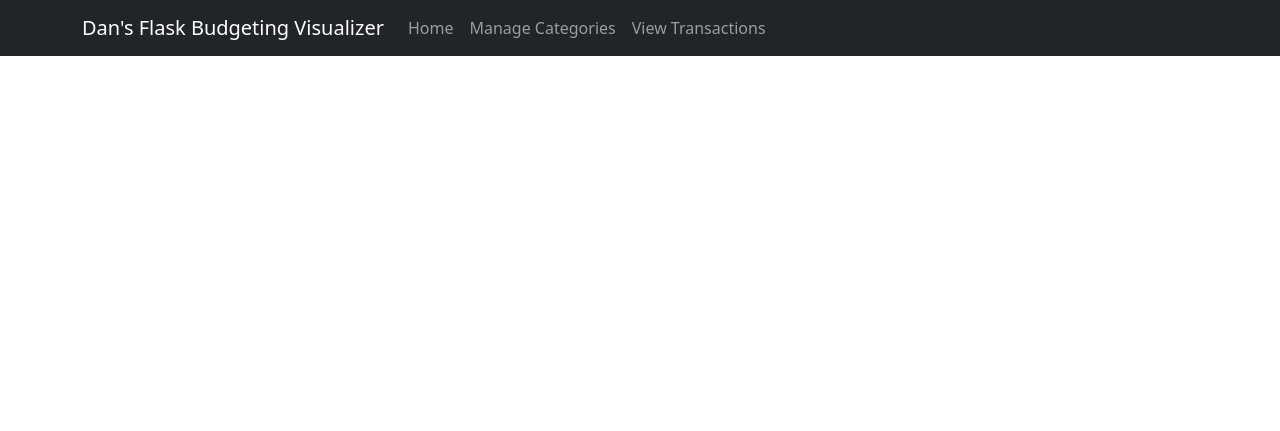
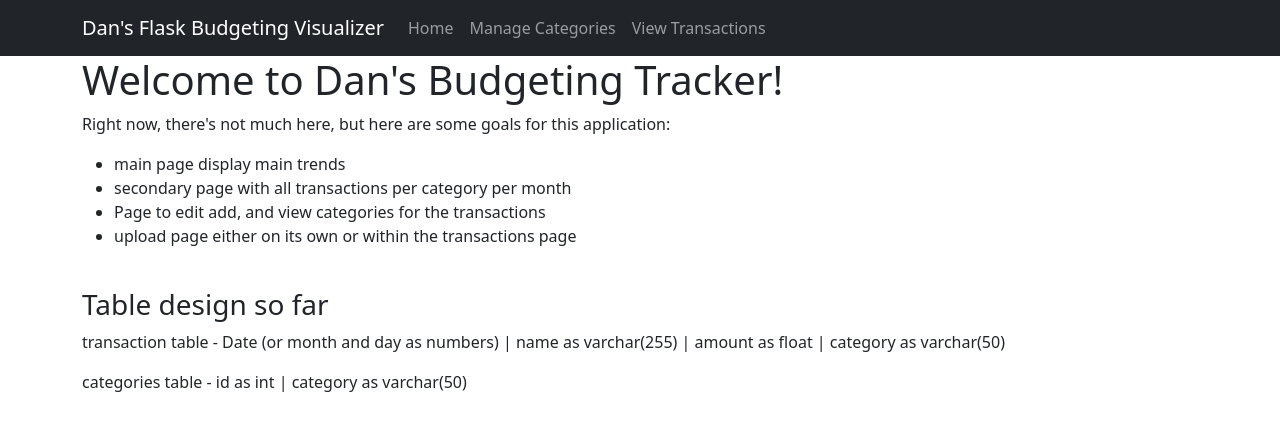
Before and after one commit to DanLanfear/flask-budget-app, a Flask app: page / in a window 1280 px wide. Shown: the top 431 px of the page. Run offline with Flask 3, Linux system fonts and the light colour scheme.

Commit message:
Added content to home page

```diff
--- a/flask-budget/templates/home.html
+++ b/flask-budget/templates/home.html
@@ -1,7 +1,20 @@
-{% extends "base.html" %}
-{% block content %}
-    {% for trans in transactions %}
-        <h1>{{ trans.name }}</h1>
-        <p>For {{ trans.amount }} on {{ trans.date }}</p>
-    {% endfor %}
+{% extends "base.html" %} {% block content %}
+<h1>Welcome to Dan's Budgeting Tracker!</h1>
+<p>
+  Right now, there's not much here, but here are some goals for this
+  application:
+</p>
+<ul>
+  <li>main page display main trends</li>
+  <li>secondary page with all transactions per category per month</li>
+  <li>Page to edit add, and view categories for the transactions</li>
+  <li>upload page either on its own or within the transactions page</li>
+</ul>
+<br>
+<h3>Table design so far</h3>
+<p>
+  transaction table - Date (or month and day as numbers) | name as varchar(255)
+  | amount as float | category as varchar(50)
+</p>
+<p>categories table - id as int | category as varchar(50)</p>
 {% endblock content %}
```
